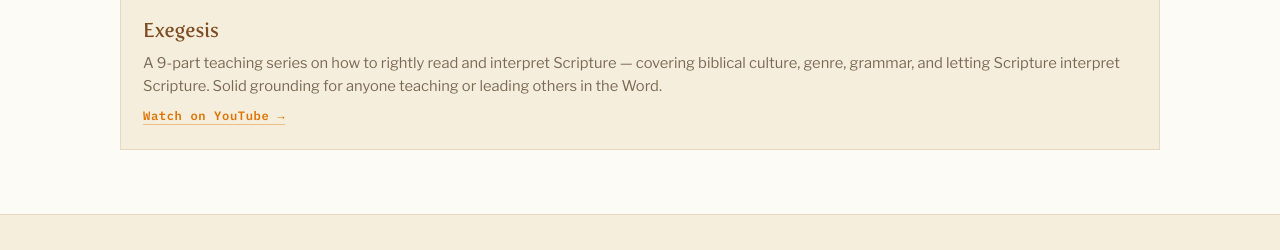
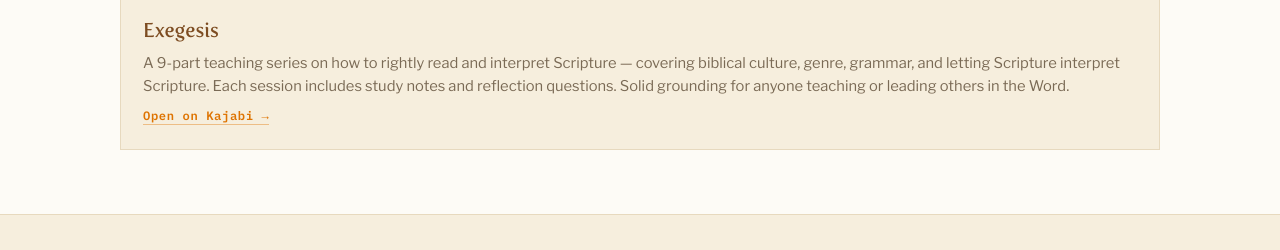
Before and after one commit to londontreeoflife-maker/gates-of-the-city, a plain HTML site: page courses/ongoing.html in a window 1280 px wide. Shown: the part 1110-1360 px from the top of the page. Drawn offline with nearby package versions, Linux system fonts and the light colour scheme.

Commit message:
Link Exegesis course card to Kajabi

```diff
--- a/courses/ongoing.html
+++ b/courses/ongoing.html
@@ -44,13 +44,13 @@
 
     <div class="course-cards">
       <div class="course-card">
-        <a class="course-card-img-link" href="https://www.youtube.com/playlist?list=PLq_f-YVwDLC2QTikf7HbbzUJ3HOo1XyDq" target="_blank" rel="noopener">
+        <a class="course-card-img-link" href="https://benjamin-conway.mykajabi.com/offers/zuqfn4w8/checkout" target="_blank" rel="noopener">
           <img src="https://i.ytimg.com/vi/izMbCvSJ5eM/maxresdefault.jpg" alt="Exegesis series cover">
         </a>
         <div class="course-card-body">
           <div class="course-card-title">Exegesis</div>
-          <div class="course-card-desc">A 9-part teaching series on how to rightly read and interpret Scripture &mdash; covering biblical culture, genre, grammar, and letting Scripture interpret Scripture. Solid grounding for anyone teaching or leading others in the Word.</div>
-          <a class="course-card-link" href="https://www.youtube.com/playlist?list=PLq_f-YVwDLC2QTikf7HbbzUJ3HOo1XyDq" target="_blank" rel="noopener">Watch on YouTube &rarr;</a>
+          <div class="course-card-desc">A 9-part teaching series on how to rightly read and interpret Scripture &mdash; covering biblical culture, genre, grammar, and letting Scripture interpret Scripture. Each session includes study notes and reflection questions. Solid grounding for anyone teaching or leading others in the Word.</div>
+          <a class="course-card-link" href="https://benjamin-conway.mykajabi.com/offers/zuqfn4w8/checkout" target="_blank" rel="noopener">Open on Kajabi &rarr;</a>
         </div>
       </div>
     </div>
```
